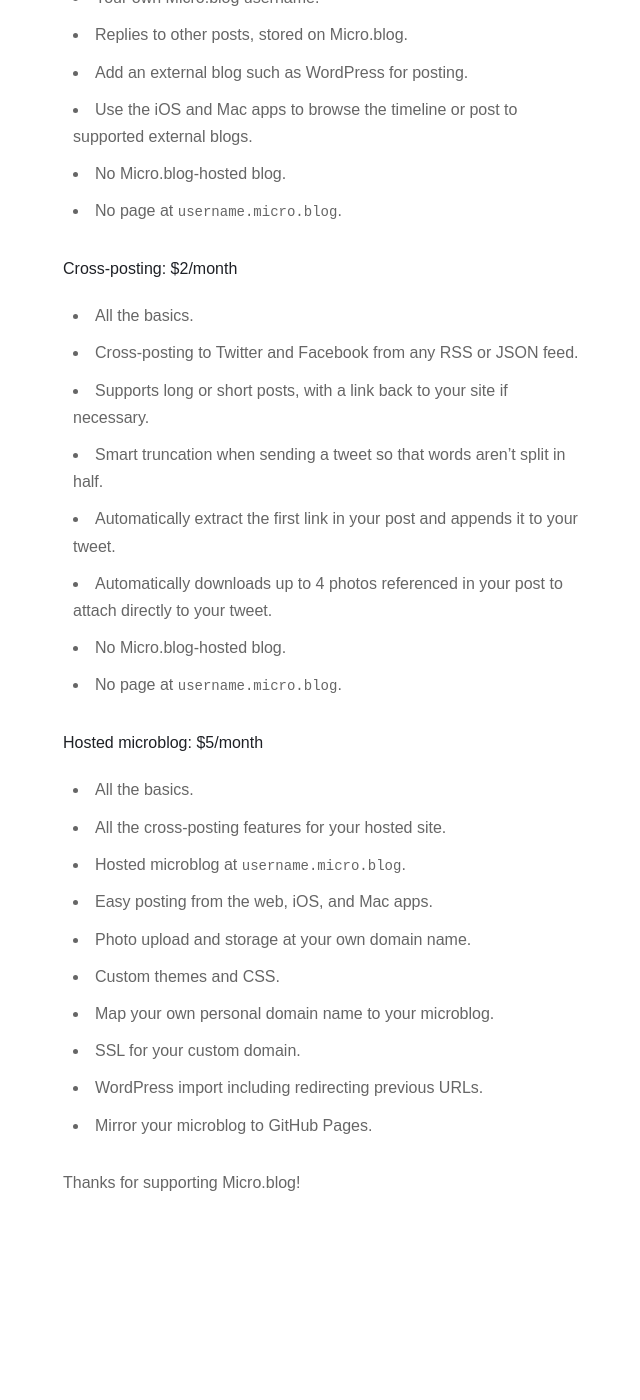
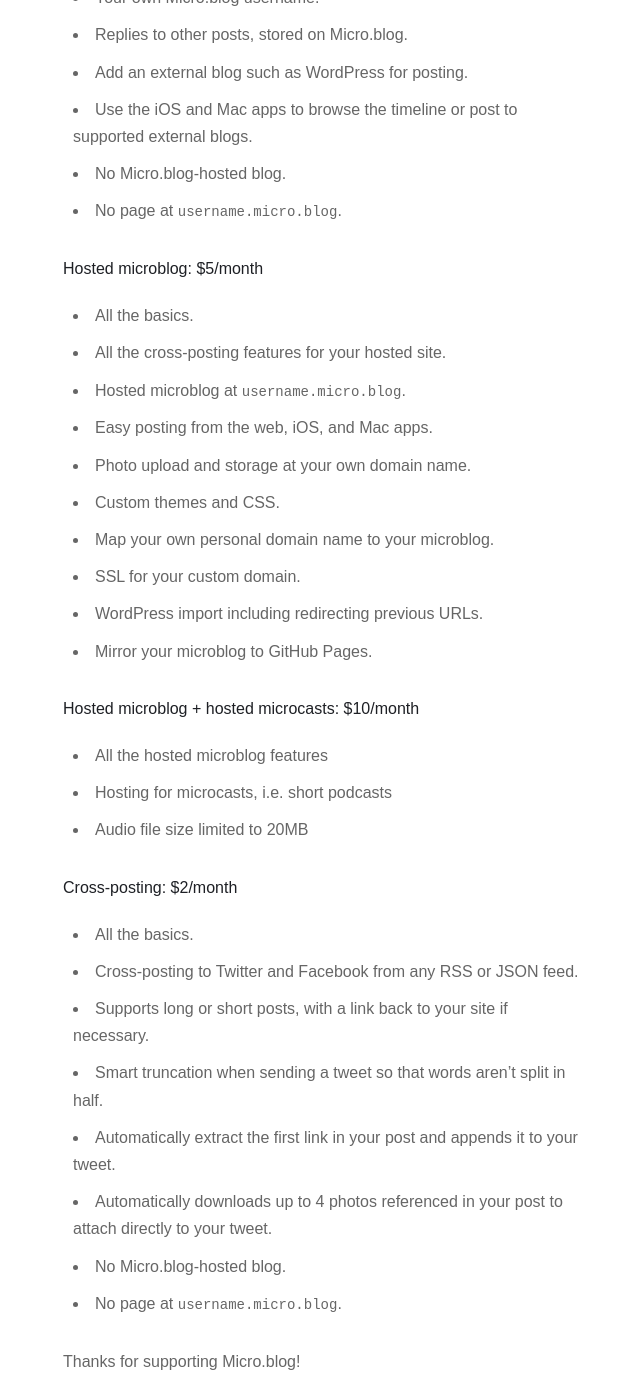
Before and after one commit to microdotblog/help.micro.blog, a Jekyll site: the page built from _posts/2018-01-15-pricing.markdown, in a window 1280 px wide and 1400 px high, scrolled down 487 px. Shown: the whole window, without its empty margins (317-957 px from the left). Built offline with Jekyll 4.4.1, drawn with Linux system fonts in a browser that asks for light colours; nearby versions of some CDN libraries; before the commit the page ends 1803 px from its top, so only the background shows below that; some of the changed lines change nothing that is shown.

Commit message:
Update 2018-01-15-pricing.markdown

```diff
--- a/_posts/2018-01-15-pricing.markdown
+++ b/_posts/2018-01-15-pricing.markdown
@@ -17,17 +17,6 @@
 * No Micro.blog-hosted blog.
 * No page at `username.micro.blog`.
 
-**Cross-posting: $2/month**
-
-* All the basics.
-* Cross-posting to Twitter and Facebook from any RSS or JSON feed.
-* Supports long or short posts, with a link back to your site if necessary.
-* Smart truncation when sending a tweet so that words aren't split in half.
-* Automatically extract the first link in your post and appends it to your tweet.
-* Automatically downloads up to 4 photos referenced in your post to attach directly to your tweet.
-* No Micro.blog-hosted blog.
-* No page at `username.micro.blog`.
-
 **Hosted microblog: $5/month**
 
 * All the basics.
@@ -41,4 +30,22 @@
 * WordPress import including redirecting previous URLs.
 * Mirror your microblog to GitHub Pages.
 
+**Hosted microblog + hosted microcasts: $10/month**
+* All the hosted microblog features
+* Hosting for microcasts, i.e. short podcasts
+* Audio file size limited to 20MB
+
+**Cross-posting: $2/month**
+
+* All the basics.
+* Cross-posting to Twitter and Facebook from any RSS or JSON feed.
+* Supports long or short posts, with a link back to your site if necessary.
+* Smart truncation when sending a tweet so that words aren't split in half.
+* Automatically extract the first link in your post and appends it to your tweet.
+* Automatically downloads up to 4 photos referenced in your post to attach directly to your tweet.
+* No Micro.blog-hosted blog.
+* No page at `username.micro.blog`.
+
+
+
 Thanks for supporting Micro.blog!
```
